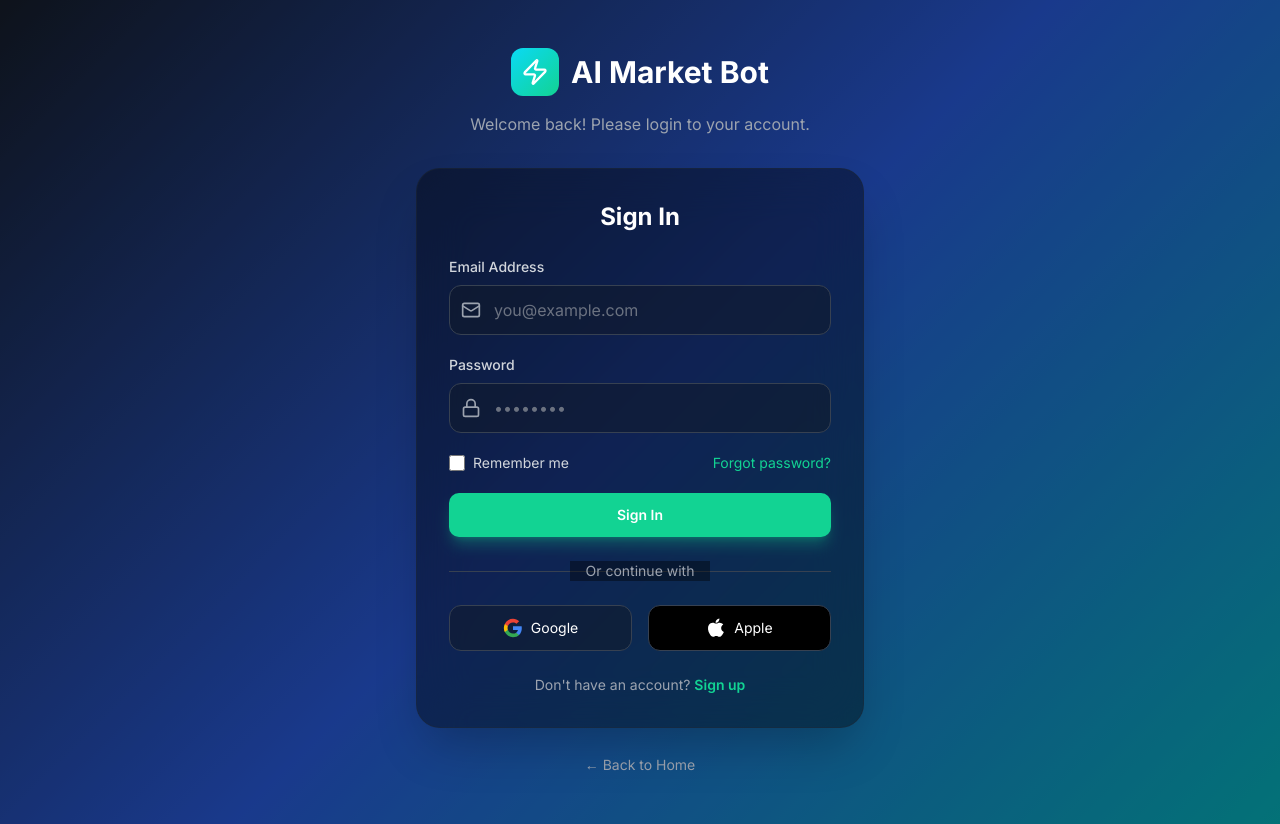
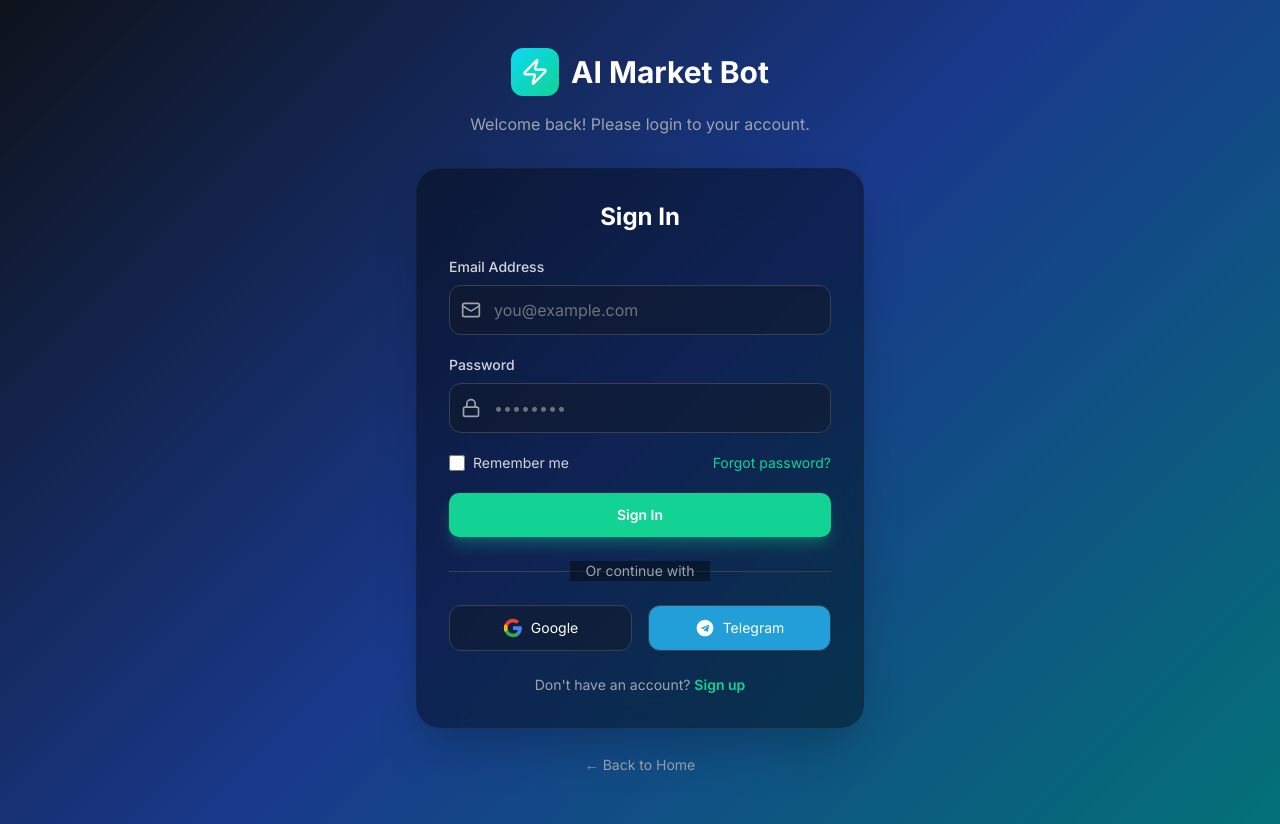
Before and after one commit to pradumandiglip7/AI-BOT, a Next.js app: page /login in a window 1280 px wide. Built offline with nearby package versions, Linux system fonts and the light colour scheme; no server answers.

Commit message:
Telegram icon

```diff
--- a/app/login/page.tsx
+++ b/app/login/page.tsx
@@ -221,16 +221,16 @@ export default function LoginPage() {
               <button
                 type="button"
                 onClick={() => {
-                  // handleAppleSignIn - to be implemented separately
-                  console.log("Apple signin clicked");
+                  // handleTelegramSignIn - to be implemented separately
+                  console.log("Telegram signin clicked");
                 }}
-                aria-label="Sign in with Apple"
-                className="flex items-center justify-center gap-2 px-4 py-3 bg-black border border-gray-700 rounded-lg text-white hover:bg-gray-900 active:bg-gray-800 transition-all focus:outline-none focus:ring-2 focus:ring-offset-2 focus:ring-offset-gray-900 focus:ring-gray-500"
+                aria-label="Sign in with Telegram"
+                className="flex items-center justify-center gap-2 px-4 py-3 bg-[#229ED9] border border-gray-700 rounded-lg text-white hover:bg-[#1b8bb8] active:bg-[#187ca1] transition-all focus:outline-none focus:ring-2 focus:ring-offset-2 focus:ring-offset-gray-900 focus:ring-[#229ED9]"
               >
-                <svg className="w-5 h-5" fill="currentColor" viewBox="0 0 50 50" xmlns="http://www.w3.org/2000/svg">
-                  <path d="M 44.527344 34.75 C 43.449219 37.144531 42.929688 38.214844 41.542969 40.328125 C 39.601563 43.28125 36.863281 46.96875 33.480469 46.992188 C 30.46875 47.019531 29.691406 45.027344 25.601563 45.0625 C 21.515625 45.082031 20.664063 47.03125 17.648438 47 C 14.261719 46.96875 11.671875 43.648438 9.730469 40.699219 C 4.300781 32.429688 3.726563 22.734375 7.082031 17.578125 C 9.457031 13.921875 13.210938 11.773438 16.738281 11.773438 C 20.332031 11.773438 22.589844 13.746094 25.558594 13.746094 C 28.441406 13.746094 30.195313 11.769531 34.351563 11.769531 C 37.492188 11.769531 40.8125 13.480469 43.1875 16.433594 C 35.421875 20.691406 36.683594 31.78125 44.527344 34.75 Z M 31.195313 8.46875 C 32.707031 6.527344 33.855469 3.789063 33.4375 1 C 30.972656 1.167969 28.089844 2.742188 26.40625 4.78125 C 24.878906 6.640625 23.613281 9.398438 24.105469 12.066406 C 26.796875 12.152344 29.582031 10.546875 31.195313 8.46875 Z" />
+                <svg className="w-5 h-5" fill="currentColor" viewBox="0 0 24 24" xmlns="http://www.w3.org/2000/svg">
+                  <path d="M12 2C6.477 2 2 6.477 2 12c0 5.523 4.477 10 10 10s10-4.477 10-10c0-5.523-4.477-10-10-10zm4.93 7.36l-1.43 6.77c-.11.49-.4.61-.81.38l-2.25-1.66-1.09 1.05c-.12.12-.23.23-.47.23l.17-2.39 4.36-3.94c.19-.17-.04-.27-.29-.1l-5.39 3.39-2.32-.73c-.5-.16-.51-.5.1-.73l9.06-3.5c.42-.16.79.1.66.72z"/>
                 </svg>
-                <span className="text-sm">Apple</span>
+                <span className="text-sm">Telegram</span>
               </button>
             </div>
 
--- a/app/signup/page.tsx
+++ b/app/signup/page.tsx
@@ -281,16 +281,16 @@ export default function SignupPage() {
               <button
                 type="button"
                 onClick={() => {
-                  // handleAppleSignUp - to be implemented separately
-                  console.log("Apple signup clicked");
+                  // handleTelegramSignUp - to be implemented separately
+                  console.log("Telegram signup clicked");
                 }}
-                aria-label="Continue with Apple"
-                className="flex items-center justify-center gap-2 px-4 py-3 bg-black border border-gray-700 rounded-lg text-white hover:bg-gray-900 active:bg-gray-800 transition-all focus:outline-none focus:ring-2 focus:ring-offset-2 focus:ring-offset-gray-900 focus:ring-gray-500"
+                aria-label="Sign up with Telegram"
+                className="flex items-center justify-center gap-2 px-4 py-3 bg-[#229ED9] border border-gray-700 rounded-lg text-white hover:bg-[#1b8bb8] active:bg-[#187ca1] transition-all focus:outline-none focus:ring-2 focus:ring-offset-2 focus:ring-offset-gray-900 focus:ring-[#229ED9]"
               >
-                <svg className="w-5 h-5" fill="currentColor" viewBox="0 0 50 50" xmlns="http://www.w3.org/2000/svg">
-                  <path d="M 44.527344 34.75 C 43.449219 37.144531 42.929688 38.214844 41.542969 40.328125 C 39.601563 43.28125 36.863281 46.96875 33.480469 46.992188 C 30.46875 47.019531 29.691406 45.027344 25.601563 45.0625 C 21.515625 45.082031 20.664063 47.03125 17.648438 47 C 14.261719 46.96875 11.671875 43.648438 9.730469 40.699219 C 4.300781 32.429688 3.726563 22.734375 7.082031 17.578125 C 9.457031 13.921875 13.210938 11.773438 16.738281 11.773438 C 20.332031 11.773438 22.589844 13.746094 25.558594 13.746094 C 28.441406 13.746094 30.195313 11.769531 34.351563 11.769531 C 37.492188 11.769531 40.8125 13.480469 43.1875 16.433594 C 35.421875 20.691406 36.683594 31.78125 44.527344 34.75 Z M 31.195313 8.46875 C 32.707031 6.527344 33.855469 3.789063 33.4375 1 C 30.972656 1.167969 28.089844 2.742188 26.40625 4.78125 C 24.878906 6.640625 23.613281 9.398438 24.105469 12.066406 C 26.796875 12.152344 29.582031 10.546875 31.195313 8.46875 Z" />
+                <svg className="w-5 h-5" fill="currentColor" viewBox="0 0 24 24" xmlns="http://www.w3.org/2000/svg">
+                  <path d="M12 2C6.477 2 2 6.477 2 12c0 5.523 4.477 10 10 10s10-4.477 10-10c0-5.523-4.477-10-10-10zm4.93 7.36l-1.43 6.77c-.11.49-.4.61-.81.38l-2.25-1.66-1.09 1.05c-.12.12-.23.23-.47.23l.17-2.39 4.36-3.94c.19-.17-.04-.27-.29-.1l-5.39 3.39-2.32-.73c-.5-.16-.51-.5.1-.73l9.06-3.5c.42-.16.79.1.66.72z"/>
                 </svg>
-                <span className="text-sm">Apple</span>
+                <span className="text-sm">Telegram</span>
               </button>
             </div>
 
--- a/components/ui/pricing.tsx
+++ b/components/ui/pricing.tsx
@@ -215,6 +215,11 @@ export default function PricingSection() {
             animationNum={2 + index}
             customVariants={revealVariants}
           >
+            <motion.div
+              whileHover={{ y: -8, scale: 1.03 }}
+              transition={{ type: "spring", stiffness: 300, damping: 20 }}
+              className="rounded-3xl"
+            >
               <Card
                 className={`relative border border-gray-700 ${
                   plan.popular
@@ -286,6 +291,7 @@ export default function PricingSection() {
                 </div>
               </CardContent>
               </Card>
+            </motion.div>
           </TimelineContent>
         ))}
       </div>
```
Also changed, not shown: components/ui/timeline-animation.tsx (line endings or trailing spaces). Lines whose indentation alone changed are shown as unchanged.
